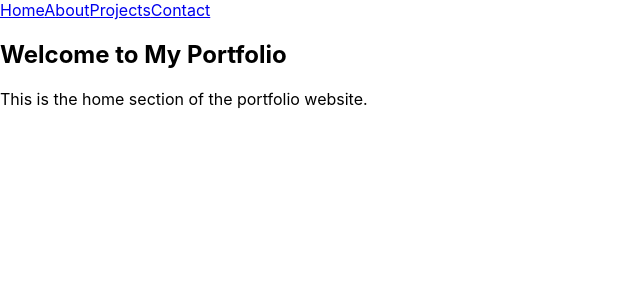
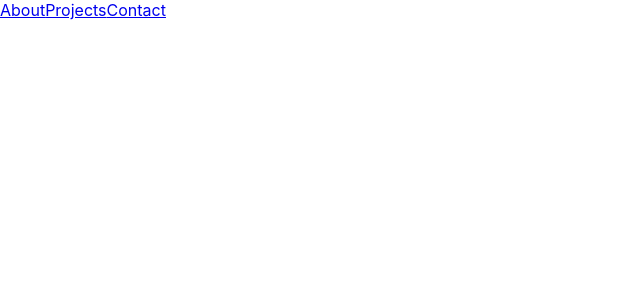
Before and after one commit to Vasuuu641/portfolio, a React (Create React App) app: page / in a window 1280 px wide. Shown: the top 300 px of the page, without its empty margins (0-640 px from the left). Built offline with nearby package versions, Linux system fonts and the light colour scheme.

Commit message:
Made changes to navbar links

```diff
--- a/src/App.tsx
+++ b/src/App.tsx
@@ -2,7 +2,6 @@ import React from 'react';
 import Navbar from './components/Navbar';
 import { BrowserRouter, Route } from 'react-router-dom';
 import { Routes } from 'react-router-dom';
-import Home from './pages/Home';
 import About from './pages/About';
 import Projects from './pages/Projects';
 import Connect from './pages/Connect';
@@ -14,11 +13,9 @@ function App() {
         <BrowserRouter>
         <Navbar />
         <Routes>
-          <Route path="/" element={<Home />} />
           <Route path="/about" element={<About />} />
           <Route path="/projects" element={<Projects />} />
           <Route path="/connect" element={<Connect />} />
-
         </Routes>
         </BrowserRouter>
 
--- a/src/components/Navbar.tsx
+++ b/src/components/Navbar.tsx
@@ -3,7 +3,6 @@ import {Link} from 'react-router-dom';
 export default function Navbar() {
     return (
         <nav className="NavBar">
-            <Link to ="/">Home</Link>
             <Link to ="/about">About</Link>
             <Link to ="/projects">Projects</Link>
             <Link to ="/contact">Contact</Link>
```
